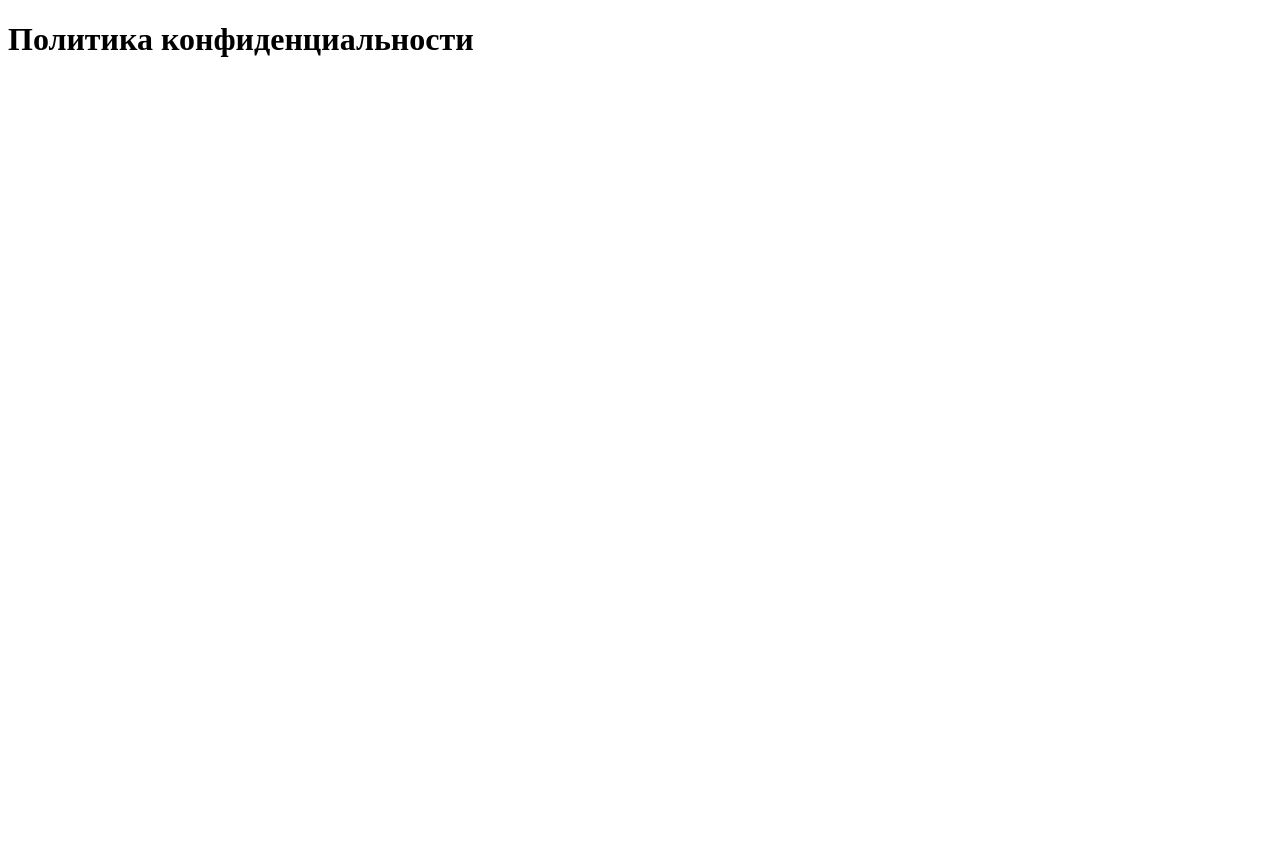
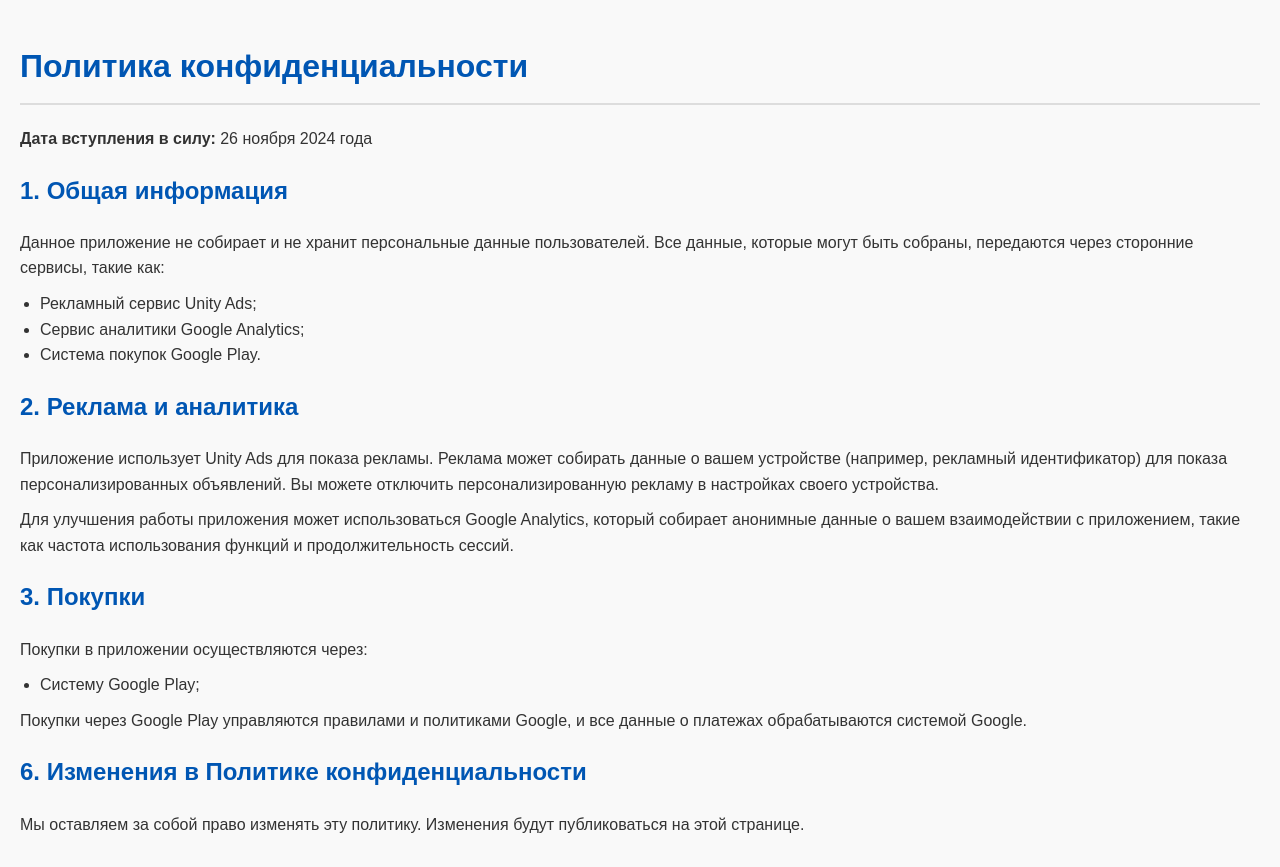
Before and after one commit to Sumrov/privacy-policy, a plain HTML site: page index.html in a window 1280 px wide. Before the commit the page ends 800 px from the top, so only its background shows below. Drawn offline with Linux system fonts and the light colour scheme.

Commit message:
Update index.html

```diff
--- a/index.html
+++ b/index.html
@@ -4,8 +4,55 @@
     <meta charset="UTF-8">
     <meta name="viewport" content="width=device-width, initial-scale=1.0">
     <title>Политика конфиденциальности</title>
+    <style>
+        body {
+            font-family: Arial, sans-serif;
+            line-height: 1.6;
+            margin: 0;
+            padding: 20px;
+            background-color: #f9f9f9;
+            color: #333;
+        }
+        h1, h2 {
+            color: #0056b3;
+        }
+        h1 {
+            border-bottom: 2px solid #ddd;
+            padding-bottom: 10px;
+        }
+        p {
+            margin: 10px 0;
+        }
+        ul {
+            margin: 10px 0;
+            padding-left: 20px;
+        }
+    </style>
 </head>
 <body>
     <h1>Политика конфиденциальности</h1>
+    <p><strong>Дата вступления в силу:</strong> 26 ноября 2024 года</p>
+
+    <h2>1. Общая информация</h2>
+    <p>Данное приложение не собирает и не хранит персональные данные пользователей. Все данные, которые могут быть собраны, передаются через сторонние сервисы, такие как:</p>
+    <ul>
+        <li>Рекламный сервис Unity Ads;</li>
+        <li>Сервис аналитики Google Analytics;</li>
+        <li>Система покупок Google Play.</li>
+    </ul>
+
+    <h2>2. Реклама и аналитика</h2>
+    <p>Приложение использует Unity Ads для показа рекламы. Реклама может собирать данные о вашем устройстве (например, рекламный идентификатор) для показа персонализированных объявлений. Вы можете отключить персонализированную рекламу в настройках своего устройства.</p>
+    <p>Для улучшения работы приложения может использоваться Google Analytics, который собирает анонимные данные о вашем взаимодействии с приложением, такие как частота использования функций и продолжительность сессий.</p>
+
+    <h2>3. Покупки</h2>
+    <p>Покупки в приложении осуществляются через:</p>
+    <ul>
+        <li>Систему Google Play;</li>
+    </ul>
+    <p>Покупки через Google Play управляются правилами и политиками Google, и все данные о платежах обрабатываются системой Google.</p>
+
+    <h2>6. Изменения в Политике конфиденциальности</h2>
+    <p>Мы оставляем за собой право изменять эту политику. Изменения будут публиковаться на этой странице.</p>
 </body>
 </html>
```
